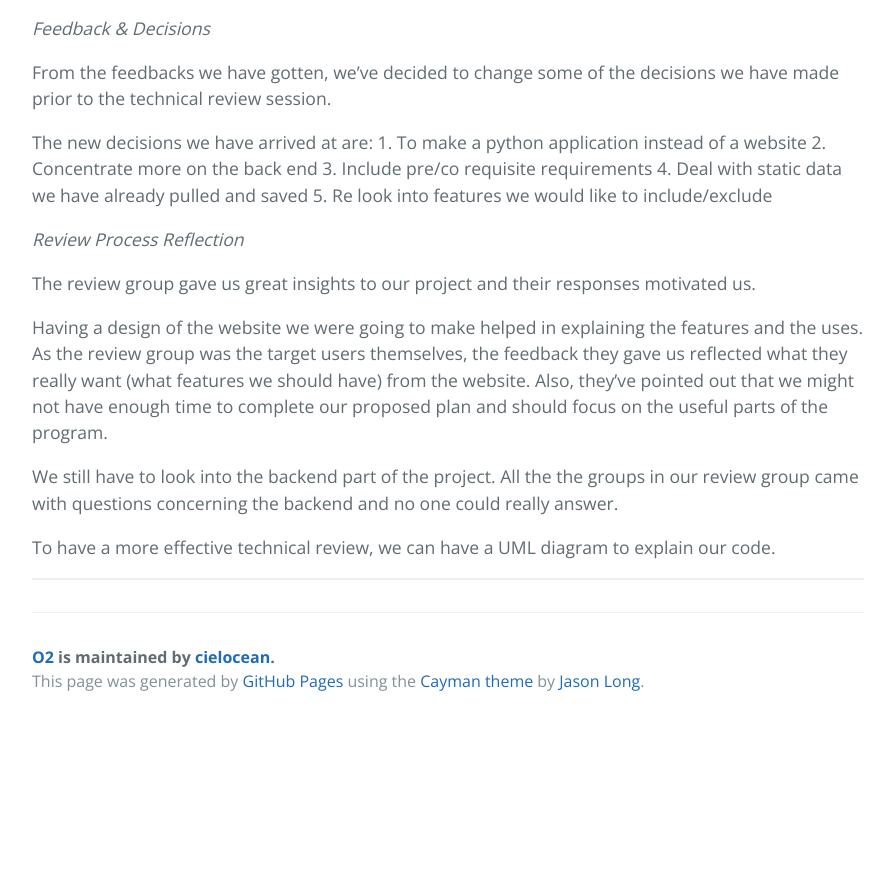
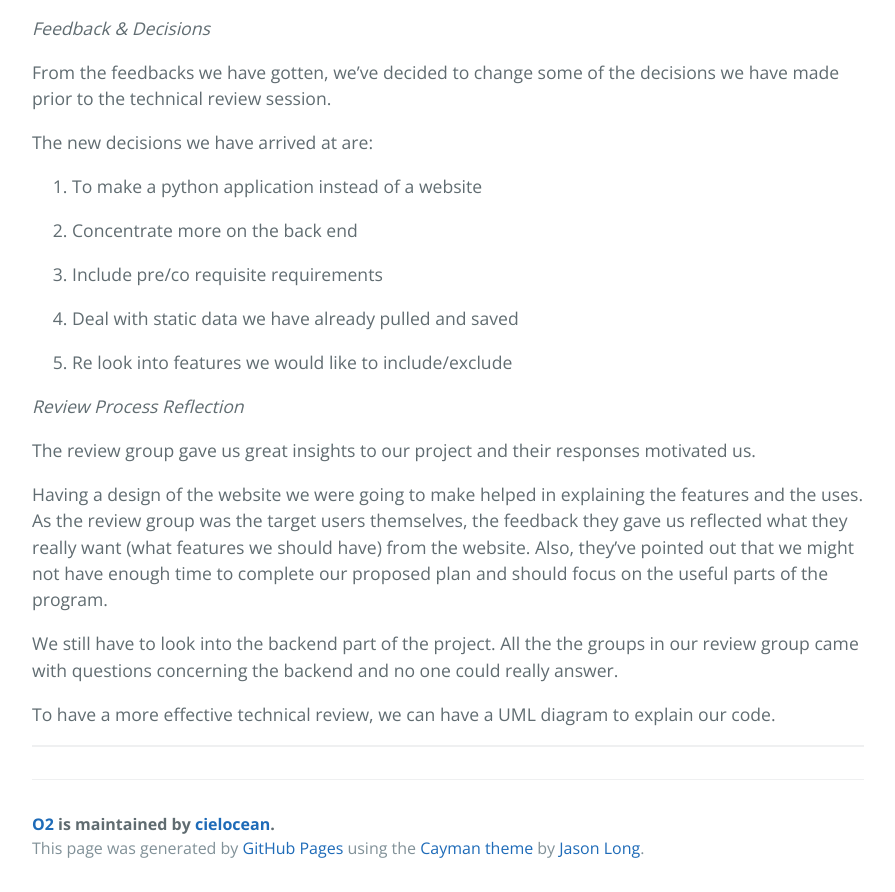
Before and after one commit to cielocean/O2, a plain HTML site: page index.html in a window 1280 px wide. Shown: the part 4063-4955 px from the top of the page, without its empty margins (192-1087 px from the left). Before the commit the page ends 4788 px from the top, so only its background shows below. Drawn offline with nearby package versions, Linux system fonts and the light colour scheme.

Commit message:
Create gh-pages branch via GitHub

```diff
--- a/index.html
+++ b/index.html
@@ -169,12 +169,15 @@ So we are going to consider these ideas and decide our final design.</p>
 
 <p>From the feedbacks we have gotten, we’ve decided to change some of the decisions we have made prior to the technical review session. </p>
 
-<p>The new decisions we have arrived at are:
-1. To make a python application instead of a website
-2. Concentrate more on the back end
-3. Include pre/co requisite requirements
-4. Deal with static data we have already pulled and saved
-5. Re look into features we would like to include/exclude</p>
+<p>The new decisions we have arrived at are:</p>
+
+<ol>
+<li><p>To make a python application instead of a website</p></li>
+<li><p>Concentrate more on the back end</p></li>
+<li><p>Include pre/co requisite requirements</p></li>
+<li><p>Deal with static data we have already pulled and saved </p></li>
+<li><p>Re look into features we would like to include/exclude</p></li>
+</ol>
 
 <p><em>Review Process Reflection</em></p>
 
```
Also changed, not shown: params.json (+1 -1 lines).
